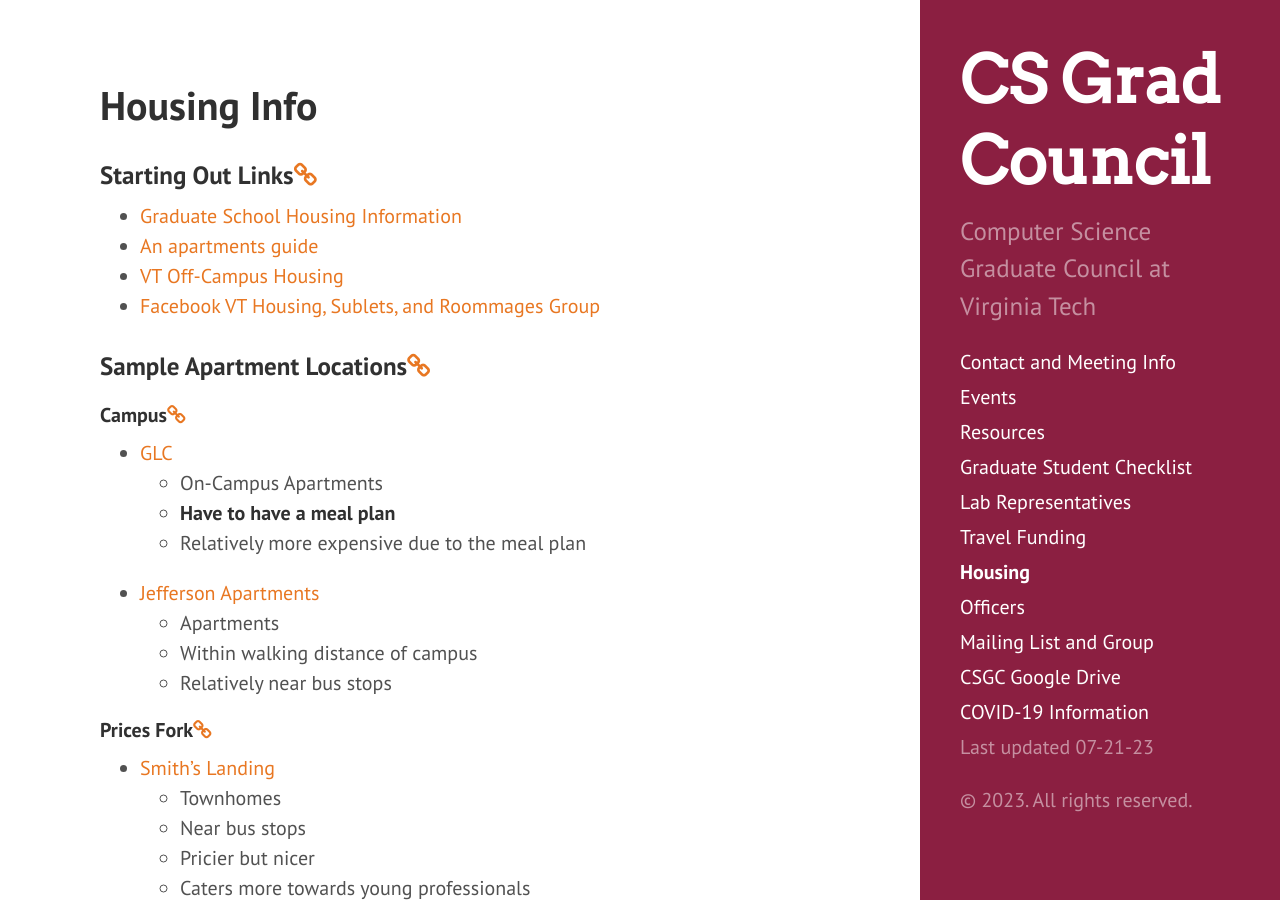
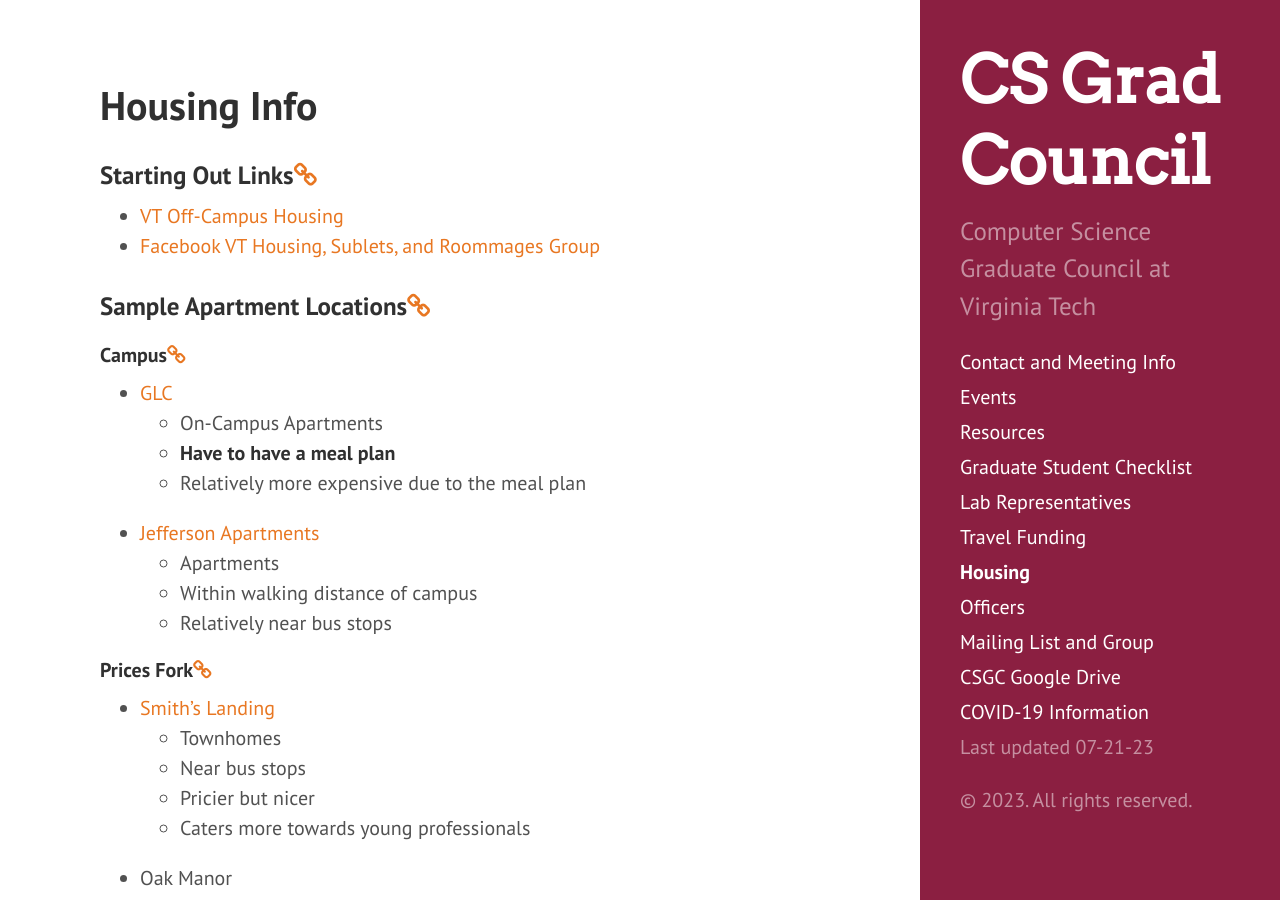
Before and after one commit to CSGraduateCouncil-VirginiaTech/csgc-website, a Jekyll site: the page built from housing.md, in a window 1280 px wide and 900 px high. Built offline with Jekyll 4.4.1, drawn with Linux system fonts in a browser that asks for light colours.

Commit message:
Removing Dead Links (#225)
Removing the dead links from the website.

```diff
--- a/housing.md
+++ b/housing.md
@@ -6,8 +6,6 @@
 
 ### <a name="StartingOutLinks"></a>Starting Out Links<a href="#StartingOutLinks"><i class="fa fa-link" aria-hidden="true"></i></a>
 
-- [Graduate School Housing Information](https://graduateschool.vt.edu/student-life/housing.html)
-- [An apartments guide](https://apartmentsinblacksburg.com/)
 - [VT Off-Campus Housing](https://www.techoffcampus.com)
 - [Facebook VT Housing, Sublets, and Roommages Group](https://facebook.com/groups/361159194086916)
 
```
